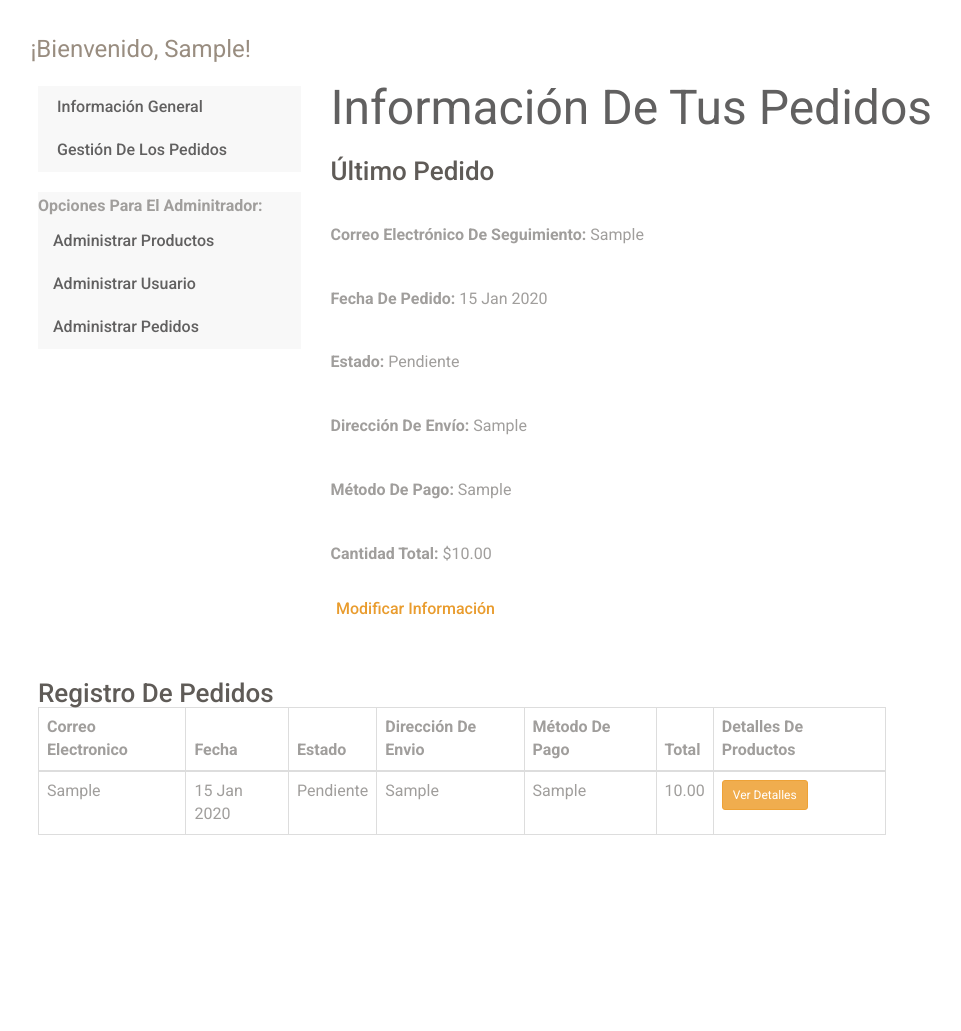
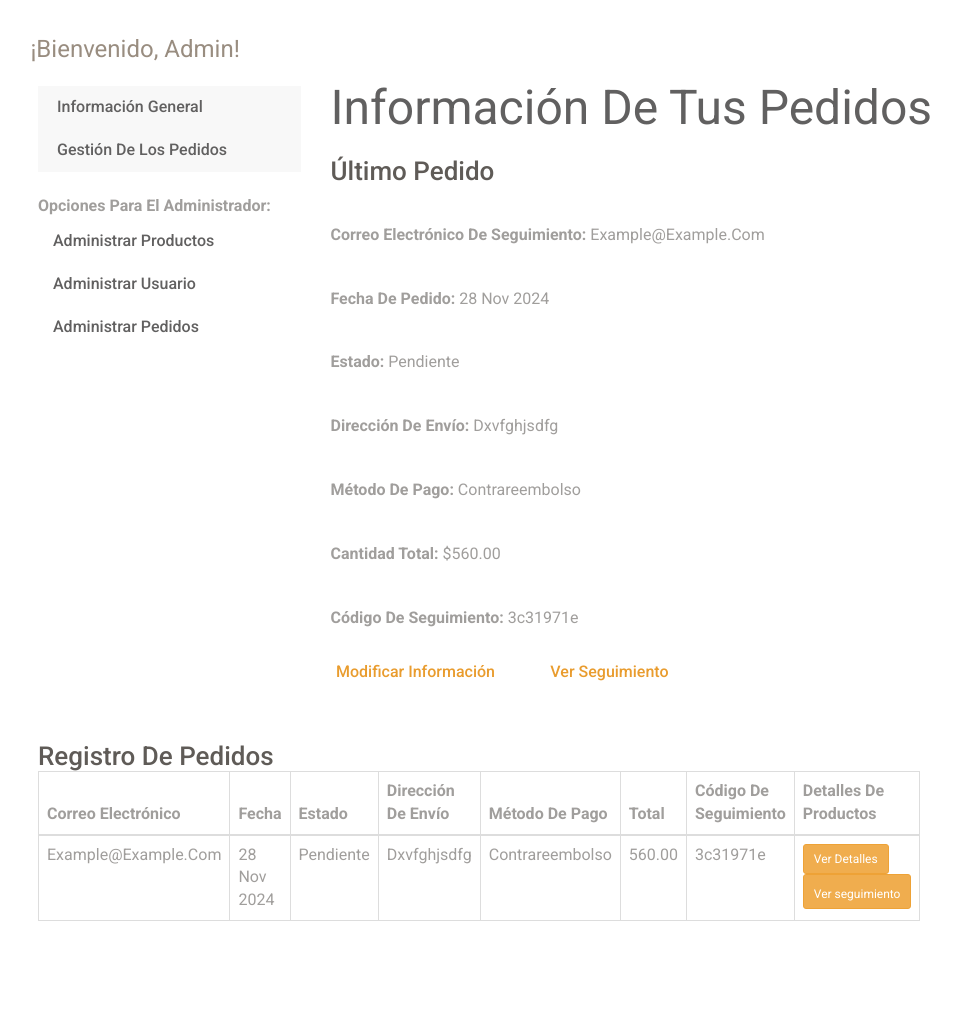
Before and after one commit to Pablito2442/Dunder-Tifflin, a Django app: page /usuario/pedidos/ in a window 1280 px wide. Shown: the part 114-1145 px from the top of the page, without its empty margins (32-993 px from the left). Before the commit the page ends 949 px from the top, so only its background shows below. Run offline with Django 5.2, Linux system fonts and the light colour scheme; a user stored in the database is signed in; data comes from the database, SQL or seed files in the repository; tables that the repository leaves empty hold one stand-in row (values such as "Sample post"); some libraries are stand-ins or nearby versions.

Commit message:
Modificaciones de pedidos finales

```diff
--- a/usuario/templates/administracion_pedidos.html
+++ b/usuario/templates/administracion_pedidos.html
@@ -95,7 +95,10 @@
                                                             <th>Estado</th>
                                                             <th>Dirección Envío</th>
                                                             <th>Método de Pago</th>
+                                                            <th>Subtotal</th>
+                                                            <th>Gastos de Envio</th>
                                                             <th>Total</th>
+                                                            <th>Código de Seguimiento</th>
                                                             <th>Acciones</th>
                                                          </tr>
                                                       </thead>
@@ -108,7 +111,10 @@
                                                             <td>{{ pedido.estado }}</td>
                                                             <td>{{ pedido.direccion_envio }}</td>
                                                             <td>{{ pedido.metodo_pago }}</td>
+                                                            <td>{{ pedido.subtotal }}</td>
+                                                            <td>{{ pedido.gastos_envio }}</td>
                                                             <td>{{ pedido.total }}</td>
+                                                            <td>{{ pedido.codigo_seguimiento }}</td> <!-- Mostrar el código de seguimiento -->
                                                             <td>
                                                                <!-- Botón para abrir el modal de modificar Pedido -->
                                                                <button class="btn btn-warning" data-toggle="modal" data-target="#modalModificarPedido"
--- a/usuario/templates/pedidos.html
+++ b/usuario/templates/pedidos.html
@@ -38,6 +38,7 @@
       <!--/.welcome-hero-->
       <!--welcome-hero end -->
       <!-- Informacion del pedido Start -->
+<!-- Información del último pedido -->
 <section id="blog" class="blog" style="margin-top: 70px;">
    <div class="container">
       <div class="row">
@@ -51,20 +52,16 @@
                   </ul>
                </div>
             </nav>
-                  <nav class="navbar-default navbar-side" role="navigation">
-                     <div class="sidebar-collapse">
             {% if user.is_staff %}
             <p class="animated fadeInUp" style="opacity: 0; margin-top: 20px;">
-                           <strong>Opciones para el adminitrador:</strong>
+               <strong>Opciones para el administrador:</strong>
             </p>
             <ul class="nav" id="main-menu">
                <li><a href="{% url 'panel_administracion_productos' %}">Administrar Productos</a></li>
                <li><a href="{% url 'panel_administracion_usuarios' %}">Administrar Usuario</a></li>
                <li><a href="{% url 'panel_administracion_pedidos' %}">Administrar Pedidos</a></li>
+            </ul>
             {% endif %}
-                        </ul>
-                     </div>
-                  </nav>
          </div>
          <!-- Main Content (pedido Info) -->
          <div class="col-md-9">
@@ -95,12 +92,21 @@
                               <p class="animated fadeInUp" style="opacity: 0;">
                                  <strong>Cantidad Total:</strong> ${{ ultimo_pedido.total }}
                               </p>
+                              <p class="animated fadeInUp" style="opacity: 0;">
+                                 <strong>Código de Seguimiento:</strong> {{ ultimo_pedido.codigo_seguimiento }}
+                              </p>
                               <button class="btn-cart welcome-add-cart welcome-more-info animated fadeInDown"
                                  style="opacity: 0; margin-top: -10px;"
                                  data-toggle="modal"
                                  data-target="#modalModificar">
                               Modificar Información
                               </button>
+                              <button class="btn-cart welcome-add-cart welcome-more-info animated fadeInDown"
+                              style="opacity: 0; margin-top: -10px; margin-left: 20px;"
+                              onclick="window.location.href='{% url 'seguimiento_pedido' ultimo_pedido.codigo_seguimiento %}'">
+                              Ver seguimiento
+                           </button>
+
                            </div>
                         </div>
                      </div>
@@ -111,6 +117,7 @@
       </div>
    </div>
 </section>
+
       <!-- Informacion de los pedidos relizados End -->
       <!-- Información del pedido Start -->
       <section id="blog" class="blog" style="margin-top: -150px;">
@@ -129,12 +136,13 @@
                                     <table class="table table-bordered table-hover">
                                        <thead>
                                           <tr>
-                                             <th>Correo Electronico</th>
+                                             <th>Correo Electrónico</th>
                                              <th>Fecha</th>
                                              <th>Estado</th>
-                                             <th>Dirección de Envio</th>
+                                             <th>Dirección de Envío</th>
                                              <th>Método de Pago</th>
                                              <th>Total</th>
+                                             <th>Código de Seguimiento</th>
                                              <th>Detalles de Productos</th>
                                           </tr>
                                        </thead>
@@ -147,10 +155,16 @@
                                              <td>{{ pedido.direccion_envio }}</td>
                                              <td>{{ pedido.metodo_pago }}</td>
                                              <td>{{ pedido.total }}</td>
+                                             <td>{{ pedido.codigo_seguimiento }}</td> <!-- Mostrar el código de seguimiento -->
                                              <td>
                                                 <!-- Botón que abre el modal -->
                                                 <button type="button" class="btn btn-warning btn-sm" data-toggle="modal" data-target="#modalDetallePedido{{ pedido.id }}">
                                                 Ver Detalles
+                                                </button>
+                                                <button type="button" class="btn btn-warning btn-sm"
+                                                onclick="window.location.href='{% url 'seguimiento_pedido' pedido.codigo_seguimiento %}'"
+                                                style="padding-top: 10px;">
+                                               Ver seguimiento
                                             </button>
                                              </td>
                                           </tr>
@@ -170,9 +184,10 @@
                                                       <p><strong>Producto adquirido:</strong> {{ detalle.producto.nombre }}</p>
                                                       <p><strong>Cantidad:</strong> {{ detalle.cantidad }}</p>
                                                       <p><strong>Precio Unitario:</strong> ${{ detalle.precio_unitario }}</p>
+                                                      {% endif %}
+                                                      <p><strong>Subtotal:</strong> ${{ pedido.subtotal }}</p>
+                                                      <p><strong>Gastos de Envío:</strong> ${{ pedido.gastos_envio }}</p>
                                                       <p><strong>Cantidad Total:</strong> ${{ detalle.total }}</p>
-                                                      <hr>
-                                                      {% endif %}
                                                       {% empty %}
                                                       <p>No hay detalles disponibles para este pedido.</p>
                                                       {% endfor %}
```
Also changed, not shown: db.sqlite3. Lines whose indentation alone changed are shown as unchanged.
